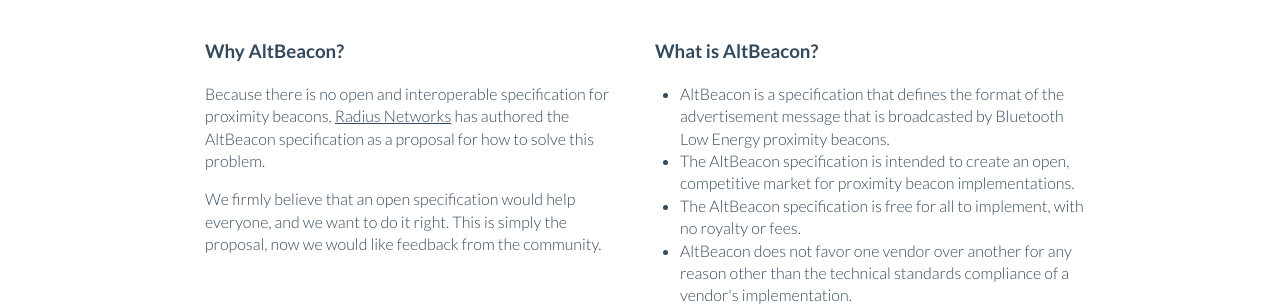
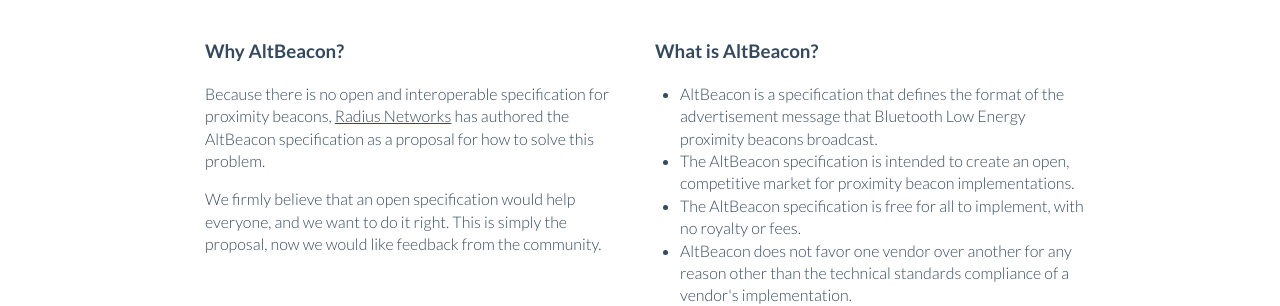
Before and after one commit to AltBeacon/website, a Jekyll site: the page built from index.html, in a window 1280 px wide. Shown: the part 824-1130 px from the top of the page. Built offline with Jekyll 4.4.1, drawn with Linux system fonts in a browser that asks for light colours; Markdown is read by kramdown in place of the engine named in the settings.

Commit message:
Slight modification for clarity

```diff
--- a/index.html
+++ b/index.html
@@ -70,8 +70,8 @@
       <ul>
         <li>
         AltBeacon is a specification that defines the format of the
-        advertisement message that is broadcasted by Bluetooth Low
-        Energy proximity beacons.
+        advertisement message that Bluetooth Low Energy proximity beacons
+        broadcast.
         </li>
         <li>
         The AltBeacon specification is intended to create an open,
```
